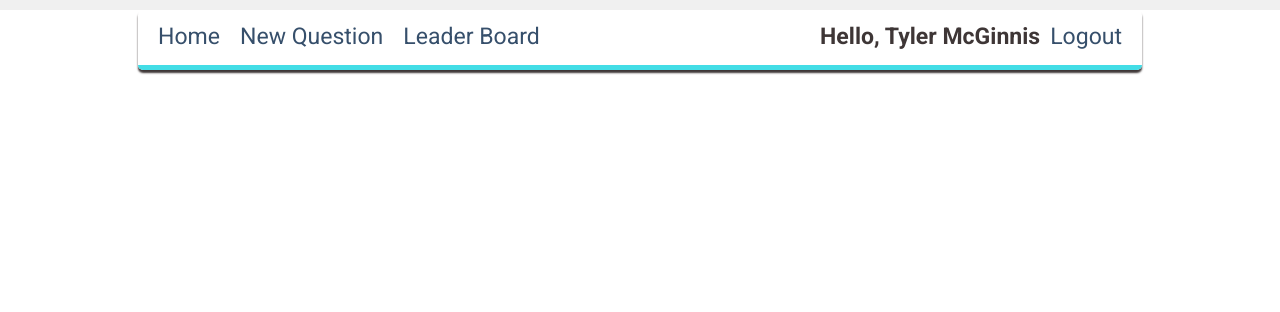
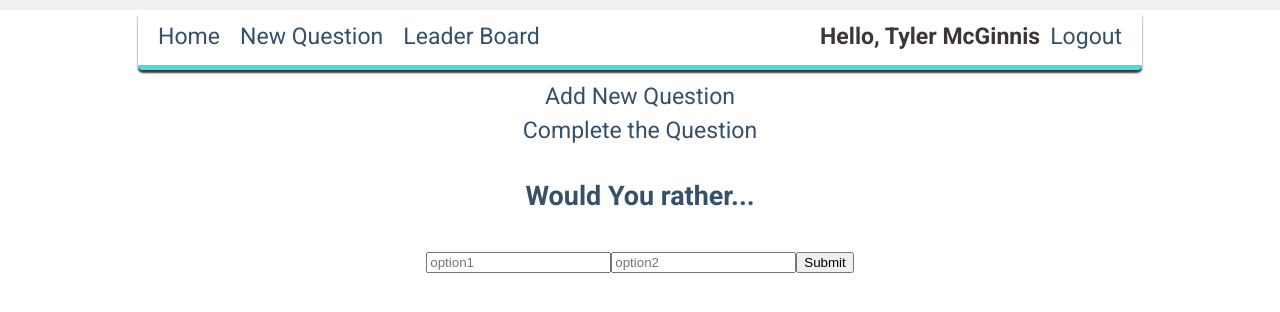
Before and after one commit to jugshaurya/udacity-would-you-rather-project, a React (Create React App) app: page /add in a window 1280 px wide. Shown: the top 312 px of the page. Built offline with nearby package versions, Linux system fonts and the light colour scheme.

Commit message:
:sheep: LeaderBoard Added @/leaderboard  and Create Question Form added @/add

```diff
--- /dev/null
+++ b/src/components/AddQuestion.js
@@ -0,0 +1,50 @@
+import React, { Component } from "react";
+import * as DATA from "../utils/_DATA";
+class AddQuestion extends Component {
+  state = {
+    optionOne: "",
+    optionTwo: "",
+  };
+
+  handleChange = (event) => {
+    this.setState({ [event.target]: event.target.value });
+  };
+
+  render() {
+    const { optionOne, optionTwo } = this.state;
+    const { questions, loggedInUser, users } = this.props;
+    if (!users || !questions) return null;
+    return (
+      <div className="add-question-page">
+        <div className="header">Add New Question </div>
+        <div className="body">
+          <div>Complete the Question</div>
+          <h3>Would You rather...</h3>
+          <form
+            onSubmit={(e) =>
+              this.props.handleQuestionSubmit(e, optionOne, optionTwo)
+            }
+          >
+            <input
+              type="text"
+              placeholder="option1"
+              name="optionOne"
+              value={optionOne}
+              onChange={this.handleChange}
+            />
+            <input
+              type="text"
+              placeholder="option2"
+              name="optionTwo"
+              value={optionTwo}
+              onChange={this.handleChange}
+            />
+            <button>Submit</button>
+          </form>
+        </div>
+      </div>
+    );
+  }
+}
+
+export default AddQuestion;
--- a/src/components/App.js
+++ b/src/components/App.js
@@ -1,11 +1,15 @@
 import React from "react";
 import { Switch, Route, withRouter } from "react-router-dom";
 
+import * as DATA from "../utils/_DATA";
+
+import Navbar from "./Navbar";
 import HomePage from "./HomePage";
 import LoginPage from "./LogInPage";
 import QuestionPage from "./QuestionPage";
-import Navbar from "./Navbar";
-import * as DATA from "../utils/_DATA";
+import LeaderBoard from "./LeaderBoard";
+import AddQuestion from "./AddQuestion";
+
 import "./App.scss";
 
 class App extends React.Component {
@@ -27,6 +31,7 @@ class App extends React.Component {
   handleChoiceSubmit = async (event, question, option) => {
     event.preventDefault();
     const { loggedInUser } = this.state;
+    const { history } = this.props;
 
     // change question object in state to include loggedInuser vote in
     // question[option].votes.push(loggedInUser.id) if not already exist
@@ -41,11 +46,14 @@ class App extends React.Component {
     // fetch in the data again from fake db to retrieve the modified data.
     const users = await DATA._getUsers();
     const questions = await DATA._getQuestions();
-    this.setState({
-      users,
-      questions,
-      loggedInUser: this.state.users[loggedInUser.id],
-    });
+    this.setState(
+      {
+        users,
+        questions,
+        loggedInUser: this.state.users[loggedInUser.id],
+      },
+      () => history.push(`/questions/${question.id}`)
+    );
   };
 
   async componentDidMount() {
@@ -67,6 +75,20 @@ class App extends React.Component {
     this.setState({ loggedInUser: null });
   };
 
+  handleQuestionSubmit = async (event, optionOneText, optionTwoText) => {
+    event.preventDefault();
+    const { loggedInUser } = this.state;
+    await DATA._saveQuestion({
+      optionOneText,
+      optionTwoText,
+      author: loggedInUser.id,
+    });
+
+    // retrieve the state again as quesiton object has changed
+    const questions = await DATA._getQuestions();
+    this.setState({ questions });
+  };
+
   render() {
     const { loggedInUser, users, questions } = this.state;
     return (
@@ -77,6 +99,31 @@ class App extends React.Component {
             handleUserLogout={this.handleUserLogout}
           />
           <Switch>
+            <Route
+              exact
+              path="/leaderboard"
+              render={(props) => (
+                <LeaderBoard
+                  questions={questions}
+                  users={users}
+                  loggedInUser={loggedInUser}
+                  {...props}
+                />
+              )}
+            />
+            <Route
+              exact
+              path="/add"
+              render={(props) => (
+                <AddQuestion
+                  questions={questions}
+                  users={users}
+                  loggedInUser={loggedInUser}
+                  handleQuestionSubmit={this.handleQuestionSubmit}
+                  {...props}
+                />
+              )}
+            />
             <Route
               path="/login"
               render={(props) => (
--- a/src/components/App.scss
+++ b/src/components/App.scss
@@ -172,3 +172,8 @@ option {
     height: auto;
   }
 }
+
+img {
+  height: 100px;
+  width: 100px;
+}
--- /dev/null
+++ b/src/components/LeaderBoard.js
@@ -0,0 +1,39 @@
+import React, { Component } from "react";
+class LeaderBoard extends Component {
+  displayCard = (user) => {
+    const answeredCount = Object.keys(user.answers).length;
+    const questionsCount = user.questions.length;
+    const totalScore = answeredCount + questionsCount;
+    return (
+      <div className="card">
+        <div className="left">
+          <div className="avatar">
+            <img src={user.avatarURL} alt="avatar" />
+          </div>
+        </div>
+        <div className="middle">
+          <div className="top">{user.name}</div>
+          <div className="answered">Answered: {answeredCount}</div>
+          <div className="questions">Questions: {questionsCount}</div>
+        </div>
+        <div className="right">
+          <div className="questions">Score: {totalScore}</div>
+        </div>
+      </div>
+    );
+  };
+  render() {
+    const { users, questions, loggedInUser } = this.props;
+    if (!users && !questions) return null;
+    const usersArray = Object.keys(users).map((key) => users[key]);
+    return (
+      <div className="leaderboard">
+        <div className="users-cards">
+          {usersArray.map((user) => this.displayCard(user))}
+        </div>
+      </div>
+    );
+  }
+}
+
+export default LeaderBoard;
--- a/src/components/Navbar.js
+++ b/src/components/Navbar.js
@@ -7,8 +7,8 @@ class Navbar extends Component {
     return (
       <div className="navbar">
         <Link to="/"> Home </Link>
-        <Link to="/"> New Question </Link>
-        <Link to="/"> Leader Board </Link>
+        <Link to="/add"> New Question </Link>
+        <Link to="/leaderboard"> Leader Board </Link>
         <div className="user-panel">
           {loggedInUser ? (
             <>
--- a/src/components/QuestionPage.js
+++ b/src/components/QuestionPage.js
@@ -1,5 +1,4 @@
 import React, { Component } from "react";
-import * as DATA from "../utils/_DATA";
 class QuestionPage extends Component {
   state = {
     option: "optionOne",
@@ -7,7 +6,7 @@ class QuestionPage extends Component {
 
   handleOptionSelect = (option) => this.setState({ option });
 
-  handleSubmit = async (event, question) => {
+  handleSubmit = (event, question) => {
     this.props.handleChoiceSubmit(event, question, this.state.option);
   };
 
@@ -74,7 +73,7 @@ class QuestionPage extends Component {
                     type="radio"
                     name="question"
                     id="optionOne"
-                    value={this.state.option}
+                    checked={this.state.option}
                     onChange={() => this.handleOptionSelect("optionOne")}
                   />
                   <label htmlFor="optionOne"> {question.optionOne.text}?</label>
@@ -83,7 +82,7 @@ class QuestionPage extends Component {
                     type="radio"
                     name="question"
                     id="optionTwo"
-                    value={this.state.option}
+                    checked={this.state.option}
                     onChange={() => this.handleOptionSelect("optionTwo")}
                   />
                   <label htmlFor="optionTwo"> {question.optionTwo.text}?</label>
```
